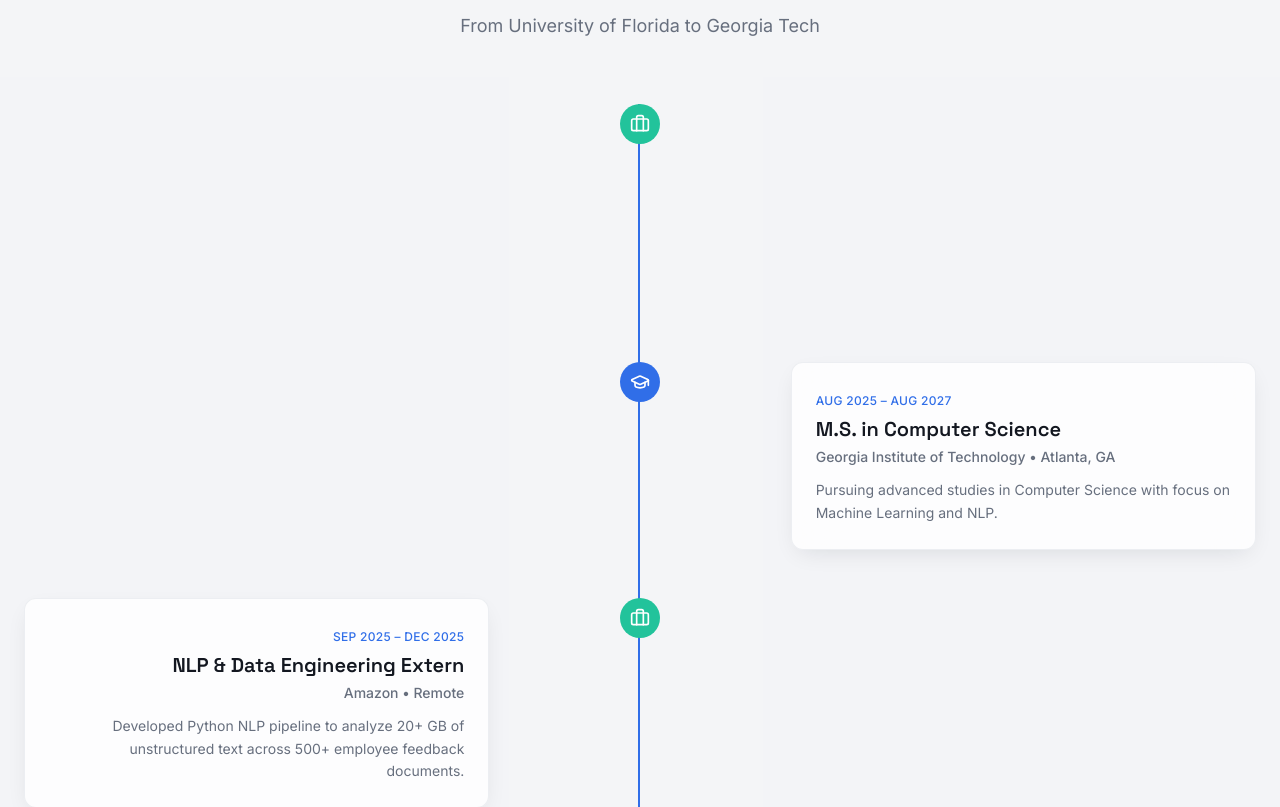
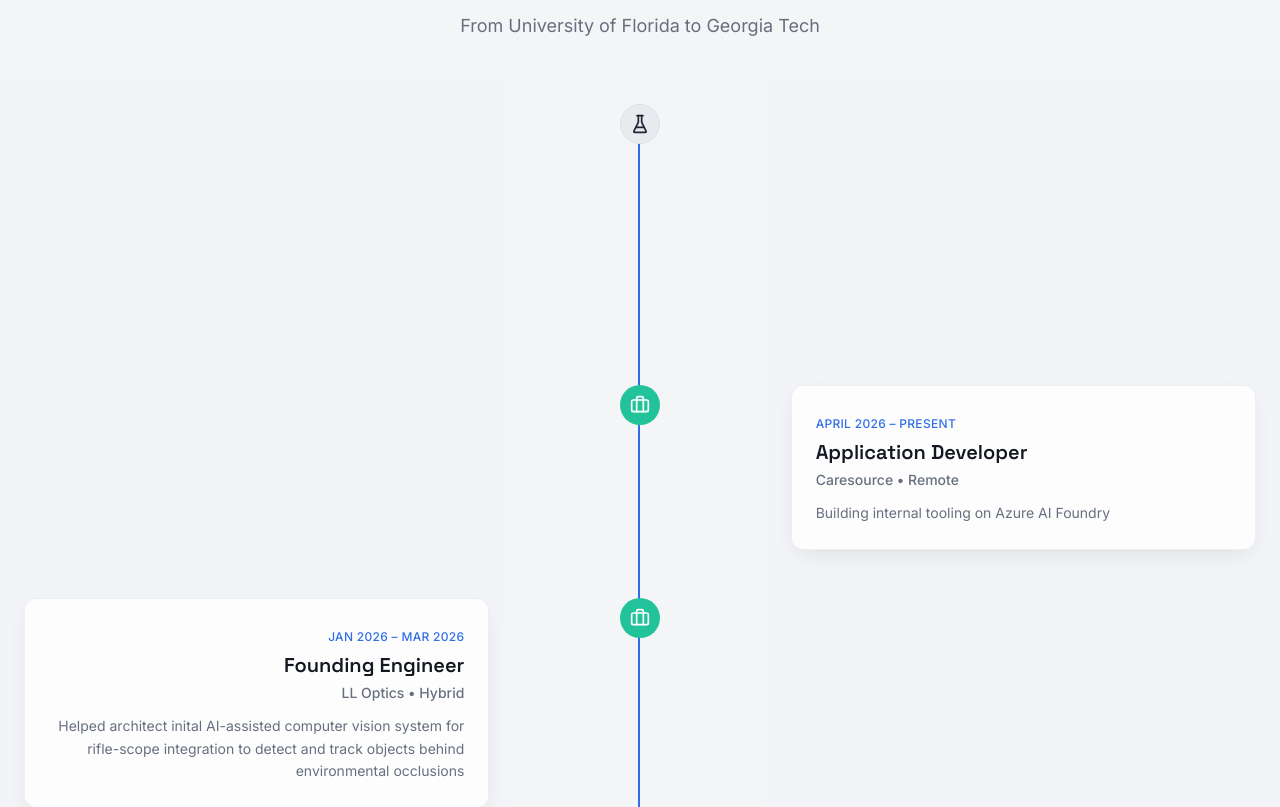
Before and after one commit to ShengLiuDev/ShengLiu-Portfolio, a React (Vite) app: page / in a window 1280 px wide. Shown: the part 940-1747 px from the top of the page. Built offline with nearby package versions, Linux system fonts and the light colour scheme; the HTML template or start-up script is replaced by a standard one.

Commit message:
updated timeline on homepage

```diff
--- a/src/components/Timeline.tsx
+++ b/src/components/Timeline.tsx
@@ -13,18 +13,34 @@ interface TimelineItem {
 const timelineData: TimelineItem[] = [
   {
     date: "Jan 2026 – Present",
+    title: "Graduate Researcher",
+    organization: "University of Florida",
+    location: "Gainesville, FL",
+    description: "Currently working on first author publication of effects on current AI models on data aggregation and data cleaning of ancient incomplete texts along with completion of libraries through inference and underlying sentiment",
+    type: "research",
+  },
+  {
+    date: "April 2026 – Present",
+    title: "Application Developer",
+    organization: "Caresource",
+    location: "Remote",
+    description: "Building internal tooling on Azure AI Foundry",
+    type: "work",
+  },
+  {
+    date: "Jan 2026 – Mar 2026",
     title: "Founding Engineer",
     organization: "LL Optics",
     location: "Hybrid",
-    description: "Architecting an AI-driven computer vision system for rifle-scope integration to detect and track objects behind environmental occlusions",
+    description: "Helped architect inital AI-assisted computer vision system for rifle-scope integration to detect and track objects behind environmental occlusions",
     type: "work",
   },
   {
-    date: "Aug 2025 – Aug 2027",
+    date: "Aug 2025 – Aug 2028",
     title: "M.S. in Computer Science",
     organization: "Georgia Institute of Technology",
     location: "Atlanta, GA",
-    description: "Pursuing advanced studies in Computer Science with focus on Machine Learning and NLP.",
+    description: "Pursuing advanced studies in Computer Science with focus on Machine Learning and NLP",
     type: "education",
   },
   {
@@ -32,7 +48,7 @@ const timelineData: TimelineItem[] = [
     title: "NLP & Data Engineering Extern",
     organization: "Amazon",
     location: "Remote",
-    description: "Developed Python NLP pipeline to analyze 20+ GB of unstructured text across 500+ employee feedback documents.",
+    description: "Developed Python NLP pipeline to analyze 20+ GB of unstructured text across 500+ employee feedback documents",
     type: "work",
   },
   {
@@ -40,7 +56,7 @@ const timelineData: TimelineItem[] = [
     title: "Software Engineering Intern",
     organization: "HD Supply",
     location: "Atlanta, GA",
-    description: "Built C#/SQL SKU audit system across 163K+ items. Delivered React/TypeScript features via Jenkins CI/CD pipelines for 3,600+ merchants.",
+    description: "Built C#/SQL SKU audit system across 163K+ items. Delivered React/TypeScript features via Jenkins CI/CD pipelines for 3,600+ merchants",
     type: "work",
   },
   {
@@ -48,7 +64,7 @@ const timelineData: TimelineItem[] = [
     title: "Lead Undergraduate Researcher",
     organization: "University of Florida",
     location: "Gainesville, FL",
-    description: "Fine-tuned BERT models on 150K+ ancient texts achieving 93% accuracy. Co-authored two conference abstracts, led agile sprints for a team of 20 researchers.",
+    description: "Fine-tuned BERT models on 150K+ ancient texts achieving 93% accuracy. Co-authored two conference abstracts, led agile sprints for a team of 20 researchers",
     type: "research",
   },
   {
@@ -56,7 +72,7 @@ const timelineData: TimelineItem[] = [
     title: "UF HireLens PM & ColorStack Leadership",
     organization: "ColorStack",
     location: "Gainesville, FL",
-    description: "Led development of AI-driven mock interview platform with computer vision and NLP analysis.",
+    description: "Led development of AI-driven mock interview platform with computer vision and NLP analysis",
     type: "leadership",
   },
   {
@@ -64,7 +80,7 @@ const timelineData: TimelineItem[] = [
     title: "B.S. in Computer Science",
     organization: "University of Florida",
     location: "Gainesville, FL",
-    description: "Graduated Honors Cum Laude with 3.5/4.0 GPA.",
+    description: "Graduated Honors Cum Laude",
     type: "education",
   },
 ];
```
Also changed, not shown: .claude/settings.local.json.
